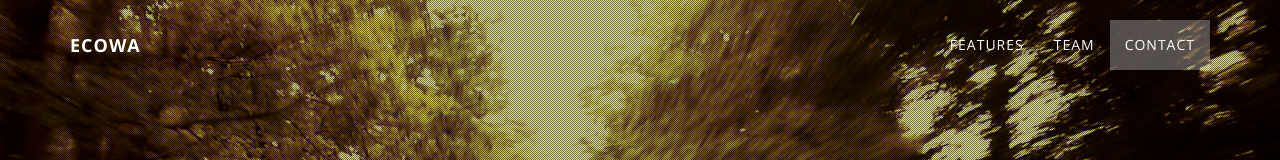
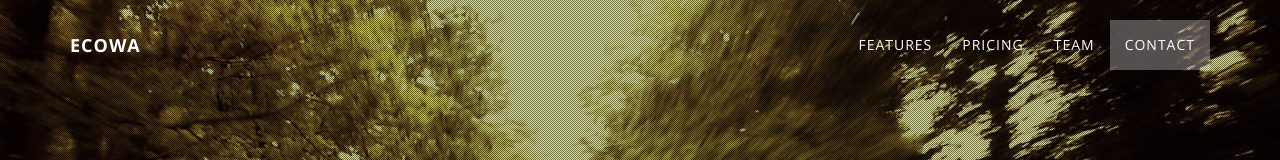
Before and after one commit to onatm/ecowa-theme, a plain HTML site: page index.html in a window 1280 px wide. Shown: the top 160 px of the page. Drawn offline with nearby package versions, Linux system fonts and the light colour scheme.

Commit message:
Update index

```diff
--- a/index.html
+++ b/index.html
@@ -43,6 +43,7 @@
                 <ul class="nav navbar-nav">
                     <li class="hidden active"><a class="page-scroll" href="#welcome"></a></li>
                     <li><a class="page-scroll" href="#features">Features</a></li>
+                    <li><a class="page-scroll" href="#pricing">Pricing</a></li>
                     <li><a class="page-scroll" href="#team">Team</a></li>
                     <li><a class="page-scroll" href="#contact">Contact</a></li>
                 </ul>
```
